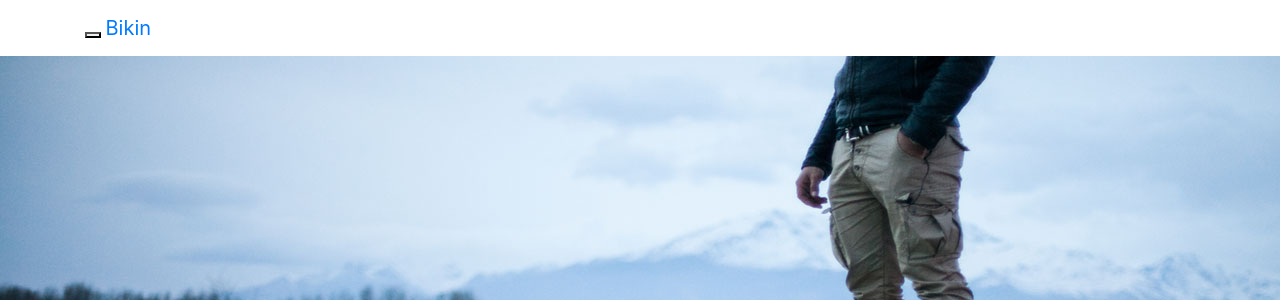
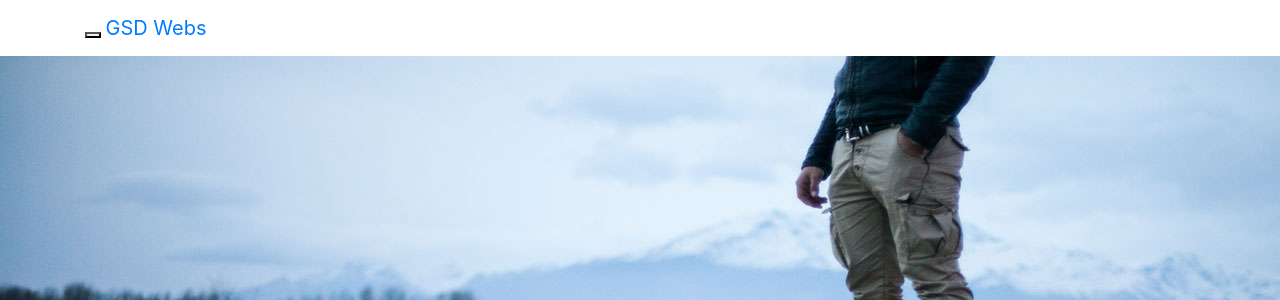
Before and after one commit to ghanshyamdhiman/gsdjango, a Django app: page / in a window 1280 px wide; the page is wider, and only the part inside the window is pictured. Shown: the top 300 px of that part. Run offline with Django 3.2, Linux system fonts and the light colour scheme; some libraries are stand-ins or nearby versions.

Commit message:
Update index.html

```diff
--- a/gsdjango/gsdjango/templates/index.html
+++ b/gsdjango/gsdjango/templates/index.html
@@ -21,7 +21,7 @@
                         <span class="icon-bar"></span>
                         <span class="icon-bar"></span>
                     </button>
-          <a class="navbar-brand" href="index.html">Bikin</a>
+          <a class="navbar-brand" href="index.html">GSD Webs</a>
         </div>
         <div class="collapse navbar-collapse navbar-right">
           <ul class="nav navbar-nav">
```
